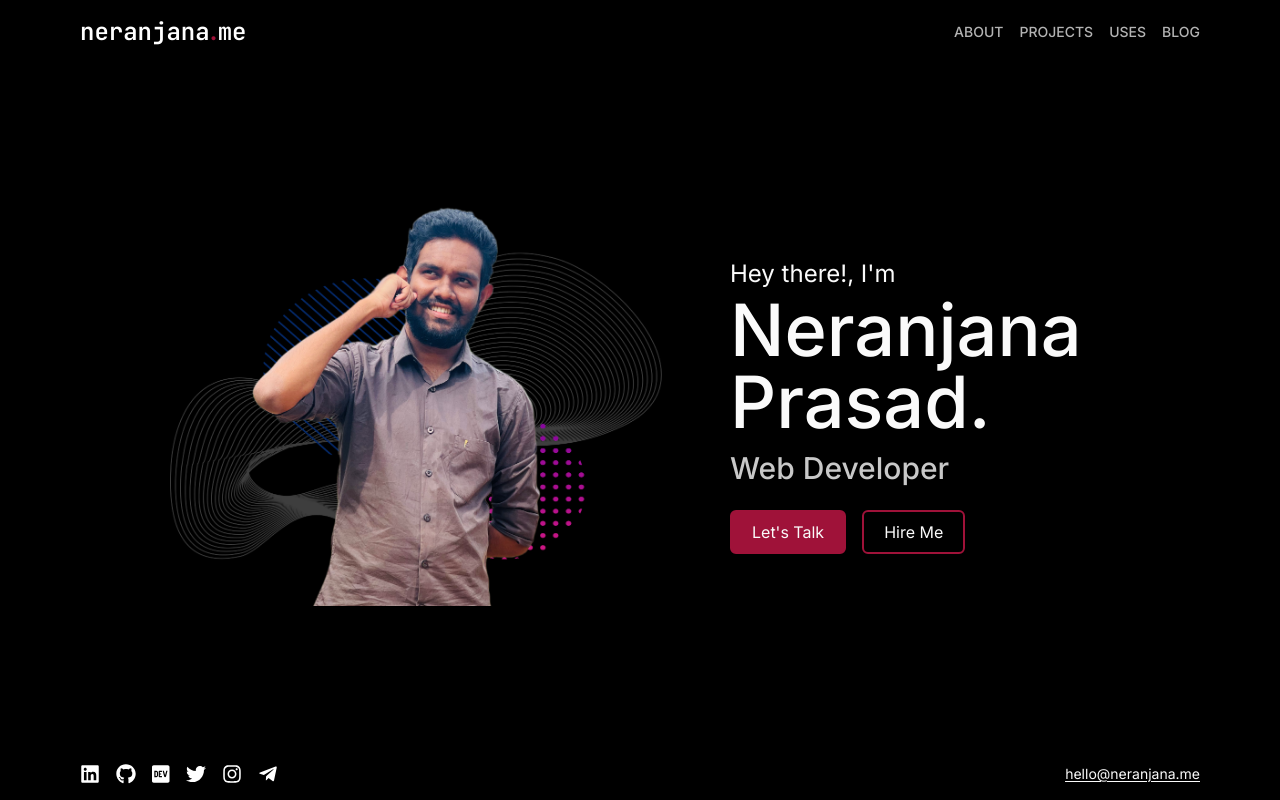
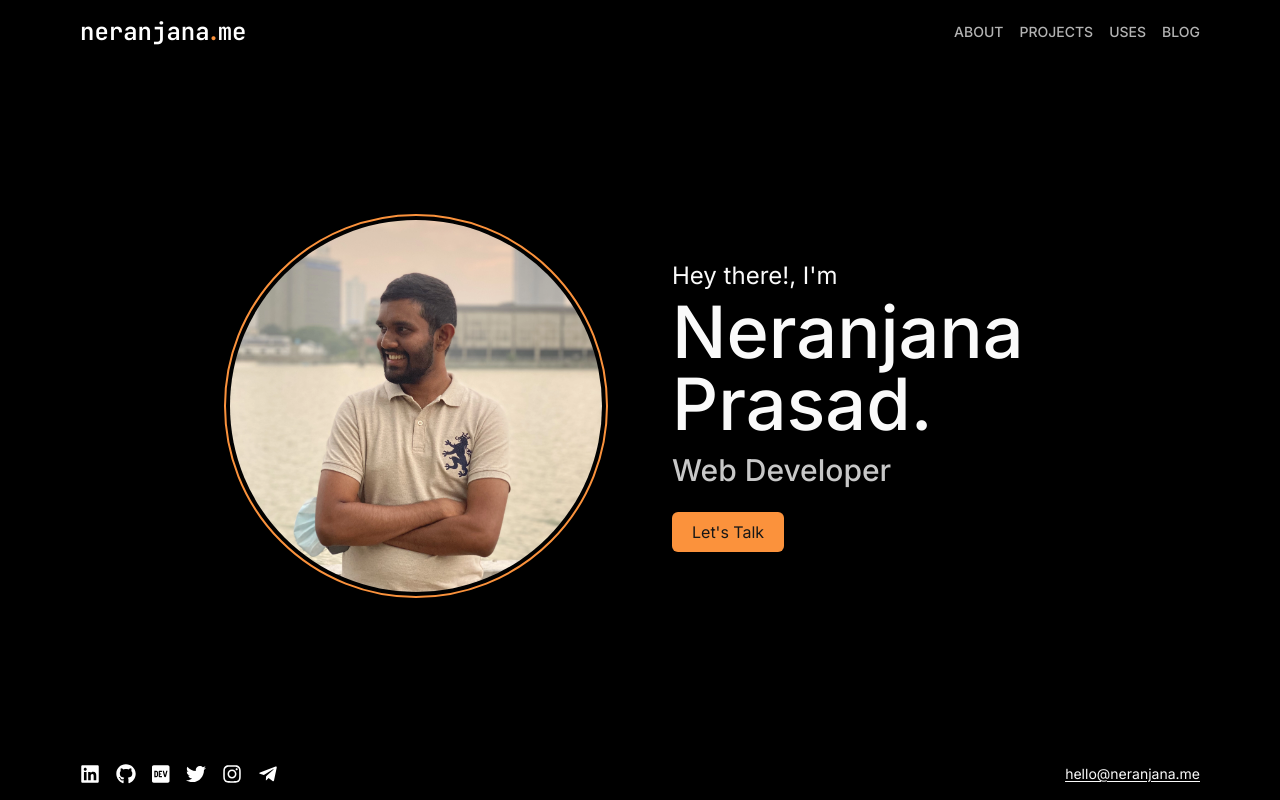
Before and after one commit to NandiyaLive/neranjana.me, a Next.js app: page / in a window 1280 px wide. Built offline with nearby package versions, Linux system fonts and the light colour scheme.

Commit message:
Add files via upload

```diff
--- a/src/components/Navbar.js
+++ b/src/components/Navbar.js
@@ -15,7 +15,7 @@ const Navbar = () => {
       <div className="sm:hidden">
         <Link href="/">
           <h1 className="text-2xl font-bold font-jbmono">
-            neranjana<span className="text-rose-800">.</span>me
+            neranjana<span className="text-orange-400">.</span>me
           </h1>
         </Link>
       </div>
--- a/src/pages/_app.js
+++ b/src/pages/_app.js
@@ -3,7 +3,6 @@ import Layout from "../components/Layout";
 import { ThemeProvider } from "next-themes";
 import Head from "next/head";
 import { useEffect, useState } from "react";
-import ogImage from "../../public/avatar.png";
 function MyApp({ Component, pageProps }) {
   const [loading, setLoading] = useState(true);
 
--- a/src/pages/contact.js
+++ b/src/pages/contact.js
@@ -13,6 +13,19 @@ const Contact = () => {
         <p className="underline underline-offset-2">
           <a href="mailto:hello@neranjana.me">hello@neranjana.me</a>
         </p>
+
+        <p className="mt-8 mb-2 font-semibold">Or Hire Me On :</p>
+        <a href="https://fiverr.com/neranjanaprasad" target="_blank" rel="noreferrer">
+          <svg xmlns="http://www.w3.org/2000/svg" fill="none" viewBox="0 0 1690 512" className="h-8">
+            <path
+              fill="#fff"
+              fill-rule="evenodd"
+              d="M1551.46 153.6h-37.95c-37.96 0-62.63 11.38-81.6 53.1v-53.1h-138.54c-37.96 0-62.63 11.38-81.6 53.1v-53.1H1097.9v348.92h113.87V326.16c0-49.3 20.87-77.75 58.83-77.75h47.44v254.11h113.87V326.16c0-49.3 20.87-77.75 58.83-77.75h58.83l1.89-94.81Zm-480.13 201.01c1.9-7.59 1.9-17.07 1.9-34.14 0-73.95-43.65-172.56-174.59-172.56-123.36 0-172.7 96.71-172.7 178.25 0 83.44 56.93 180.15 180.29 180.15 74.01 0 134.74-36.03 159.41-96.71l-100.58-28.44c-7.59 20.85-28.47 34.13-58.83 34.13-39.85 0-64.53-20.86-70.22-60.68h235.32Zm-235.32-66.37c7.59-41.72 28.47-56.89 64.52-56.89 37.96 0 60.73 26.55 62.63 56.89H836.01ZM528.58 502.52h98.68L752.51 155.5H638.64l-60.72 202.9-60.73-204.8H403.32l125.26 348.92Zm-463.06 0h111.97V248.41h108.17v254.11h111.97V153.6H177.49v-20.86c0-22.75 17.08-37.93 41.75-37.93h66.42V0h-83.5C120.56 0 65.52 51.2 65.52 125.16v28.44H1v94.81h64.52v254.11Z"
+              clip-rule="evenodd"
+            />
+            <path fill="#1DBF73" d="M1619.78 512c37.96 0 70.22-32.24 70.22-70.16 0-37.93-32.26-70.17-70.22-70.17-37.95 0-70.21 32.24-70.21 70.17 0 37.92 32.26 70.16 70.21 70.16Z" />
+          </svg>
+        </a>
 
         <p className="mt-8 mb-2 font-semibold">Follow Me On :</p>
         <ul className="flex gap-4">
@@ -46,7 +59,7 @@ const Contact = () => {
             Message
           </label>
           <textarea className="py-1 px-2 rounded-sm w-full outline-none text-neutral-900 min-h-full" rows={6} name="message" id="message" placeholder="I would like to ask you..." required></textarea>
-          <button type="submit" className="bg-rose-800 rounded-md py-2 px-5 mt-4">
+          <button type="submit" className="bg-orange-400 text-neutral-900 rounded-md pt-3 pb-2 px-5 mt-4">
             Send Message
           </button>
         </form>
--- a/src/pages/index.js
+++ b/src/pages/index.js
@@ -1,25 +1,22 @@
 import Head from "next/head";
 import Image from "next/image";
 import Link from "next/link";
-import avatar from "../../public/avatar.png";
+import avatar from "../../public/avatar.webp";
 
 export default function Home() {
   return (
     <>
       <section className="flex gap-16 items-center justify-center md:flex-col md:gap-4 md:my-8">
-        <div className="relative h-[400px] w-[500px] max-w-full sm:h-[270px]">
           <Image
             src={avatar}
-            sizes="(max-width: 768px) 100vw,
-              (max-width: 1200px) 50vw,
-              33vw"
+            height={1080}
+            width={1080}
             alt="Avatar Image"
             placeholder="blur"
-            className="object-contain"
+            className="w-full h-auto max-w-sm rounded-full border-2 border-orange-400 p-1"
             priority
-            fill
           />
-        </div>
+
 
         <div className="max-w-sm md:max-w-full md:text-center">
           <p className="text-2xl">Hey there!, I&apos;m</p>
@@ -28,12 +25,8 @@ export default function Home() {
 
           <div className="flex items-center gap-4 md:justify-center sm:gap-2">
             <Link href="/contact">
-              <button className="border-2 border-rose-800 bg-rose-800 rounded-md py-2 px-5 mt-6 sm:text-sm">Let&apos;s Talk</button>
+              <button className="bg-orange-400 text-neutral-900 rounded-md py-2 px-5 mt-6 sm:text-sm">Let&apos;s Talk</button>
             </Link>
-
-            <a href="https://fiverr.com/neranjanaprasad" target="_blank" rel="noreferrer">
-              <button className="border-2 border-rose-800 box-border rounded-md py-2 px-5 mt-6 flex items-center gap-2 sm:text-sm">{/* <p className="h-5 fill-white">{Icons.fiverr}</p> */} Hire Me</button>
-            </a>
           </div>
         </div>
       </section>
```
Also changed, not shown: public/avatar.webp.
